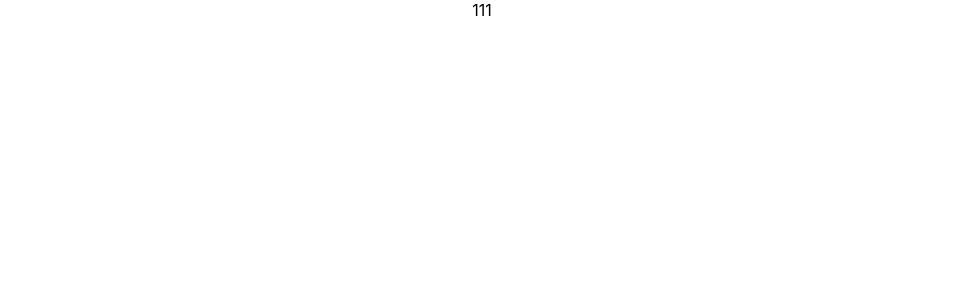
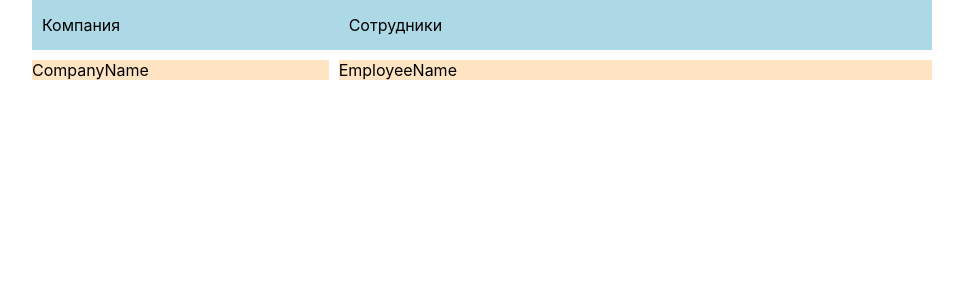
Before and after one commit to EugeneMorash/adept-test, a React (Create React App) app: page / in a window 1280 px wide. Shown: the top 300 px of the page, without its empty margins (158-1121 px from the left). Built offline with nearby package versions, Linux system fonts and the light colour scheme.

Commit message:
add: grid, classes

```diff
--- a/package.json
+++ b/package.json
@@ -10,9 +10,12 @@
     "@types/node": "^16.7.13",
     "@types/react": "^18.0.0",
     "@types/react-dom": "^18.0.0",
+    "axios": "^1.2.0",
     "react": "^18.2.0",
     "react-dom": "^18.2.0",
+    "react-redux": "^8.0.5",
     "react-scripts": "5.0.1",
+    "redux": "^4.2.0",
     "typescript": "^4.4.2",
     "web-vitals": "^2.1.0"
   },
--- a/src/App.css
+++ b/src/App.css
@@ -1,38 +1,13 @@
-.App {
-  text-align: center;
+.container {
+    display: grid;
+    width: 900px;
+    margin: 0 auto;
+
+    grid-template-areas:
+    'header header'
+    'companyName employeeName';
+
+    grid-template-rows: 50px 1fr;
+    grid-template-columns: 3fr 6fr;
+    grid-gap: 10px;
 }
-
-.App-logo {
-  height: 40vmin;
-  pointer-events: none;
-}
-
-@media (prefers-reduced-motion: no-preference) {
-  .App-logo {
-    animation: App-logo-spin infinite 20s linear;
-  }
-}
-
-.App-header {
-  background-color: #282c34;
-  min-height: 100vh;
-  display: flex;
-  flex-direction: column;
-  align-items: center;
-  justify-content: center;
-  font-size: calc(10px + 2vmin);
-  color: white;
-}
-
-.App-link {
-  color: #61dafb;
-}
-
-@keyframes App-logo-spin {
-  from {
-    transform: rotate(0deg);
-  }
-  to {
-    transform: rotate(360deg);
-  }
-}
--- a/src/App.tsx
+++ b/src/App.tsx
@@ -1,12 +1,17 @@
 import React from 'react';
 import './App.css';
+import {Header} from "./components/Header/Header";
+import {Company} from "./components/Main/Company";
+import {Employee} from "./components/Main/Employee";
 
 function App() {
-  return (
-    <div className="App">
-     111
-    </div>
-  );
+    return (
+        <div className='container'>
+            <Header/>
+            <Company/>
+            <Employee/>
+        </div>
+    );
 }
 
 export default App;
--- /dev/null
+++ b/src/components/Header/Header.module.css
@@ -0,0 +1,13 @@
+.header {
+    grid-area: header;
+    background-color: lightblue;
+
+    display: grid;
+    grid-template-columns: 3fr 6fr;
+    grid-gap: 10px;
+    align-items: center;
+}
+
+.company, .employee {
+    padding-left: 10px;
+}
--- /dev/null
+++ b/src/components/Header/Header.tsx
@@ -0,0 +1,11 @@
+import React from 'react';
+import styles from './Header.module.css'
+
+export function Header() {
+    return (
+        <div className={styles.header}>
+            <div className={styles.company}>Компания</div>
+            <div className={styles.employee}>Сотрудники</div>
+        </div>
+    );
+}
--- /dev/null
+++ b/src/components/Main/Company.tsx
@@ -0,0 +1,12 @@
+import React from 'react';
+import styles from './main.module.css'
+
+
+export function Company() {
+    return (
+        <div>
+            <div className={styles.company}>CompanyName</div>
+
+        </div>
+    );
+}
--- /dev/null
+++ b/src/components/Main/Employee.tsx
@@ -0,0 +1,8 @@
+import React from 'react';
+import styles from './main.module.css'
+
+export function Employee() {
+    return (
+        <div className={styles.employee}>EmployeeName</div>
+    );
+}
--- /dev/null
+++ b/src/components/Main/main.module.css
@@ -0,0 +1,10 @@
+.company {
+    grid-area: companyName;
+    background-color: bisque;
+
+}
+
+.employee {
+    grid-area: employeeName;
+    background-color: bisque;
+}
```
Also changed, not shown: 1 other file (tests, documents, lock files or other folders).
